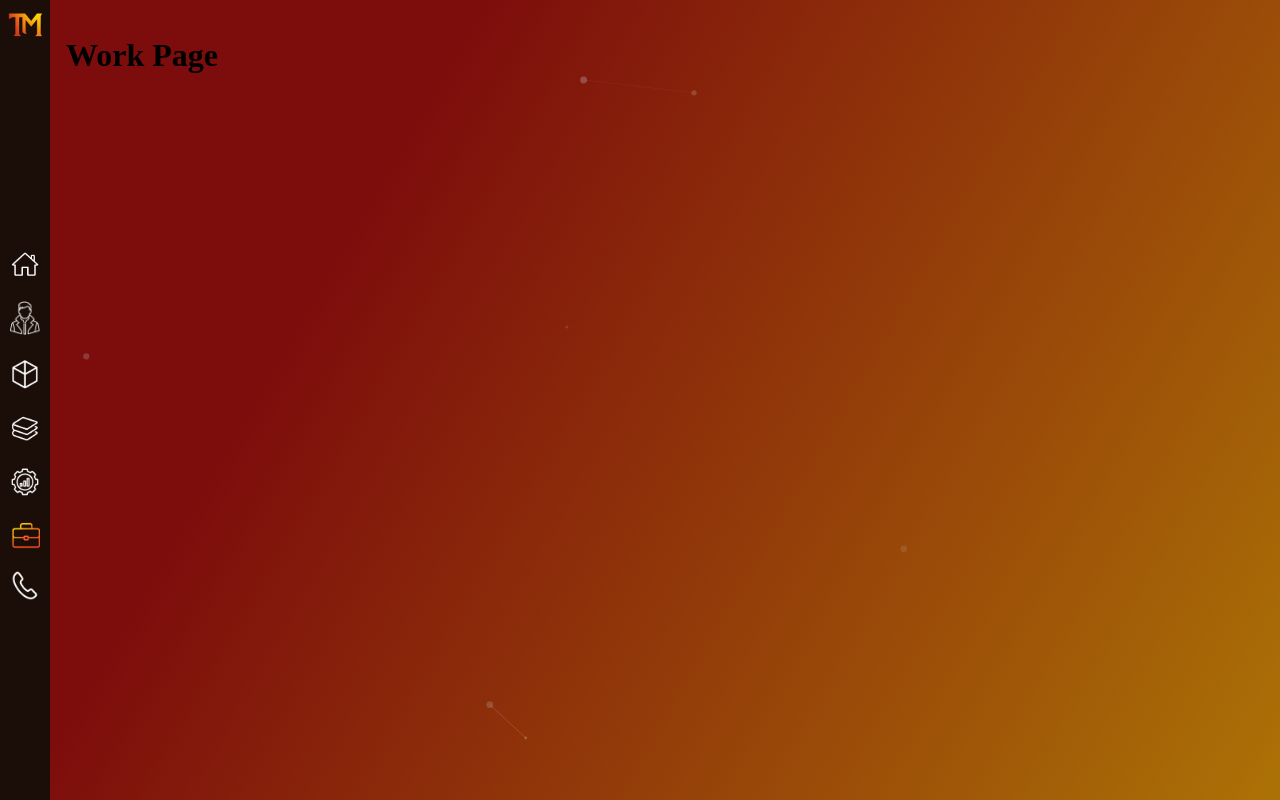
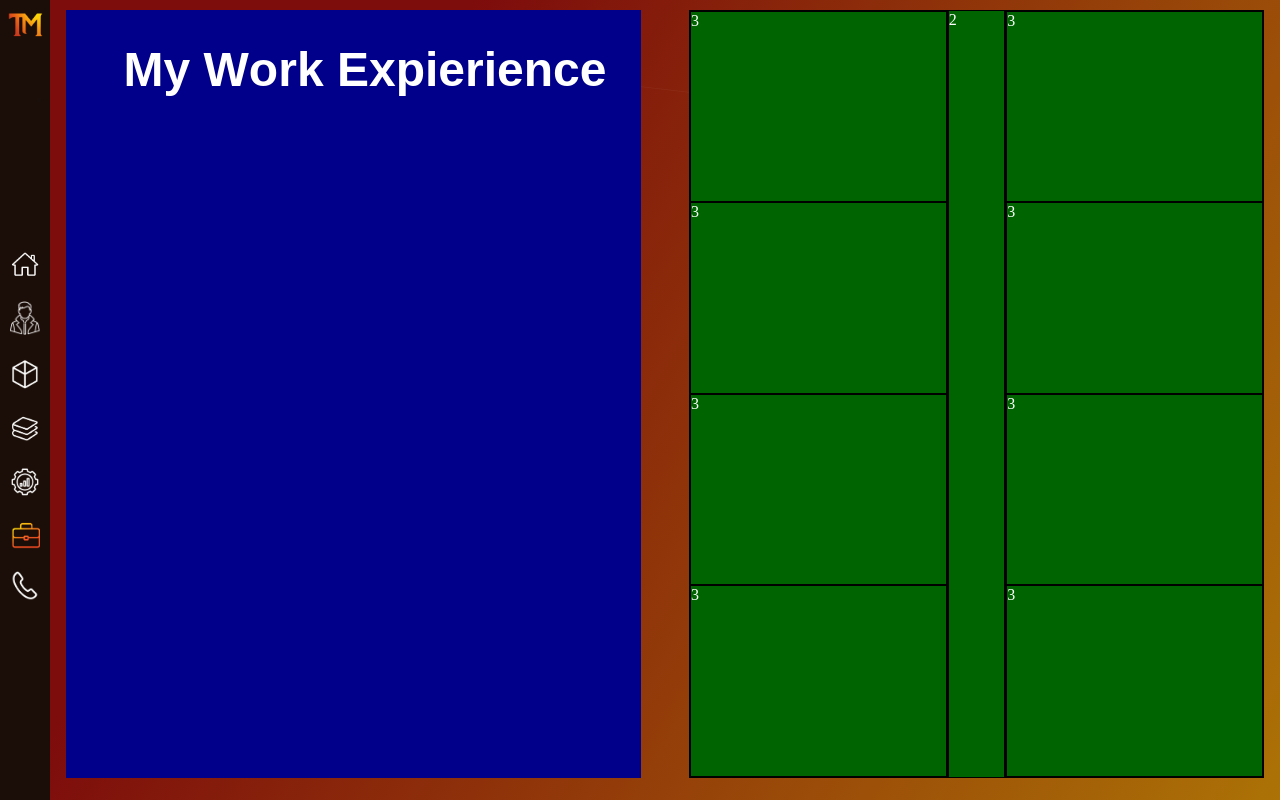
Before and after one commit to taha-malik27/myPortfolioWebsite, a Next.js app in the folder myportfoliowebsite/: page /work in a window 1280 px wide. Built offline with nearby package versions, Linux system fonts and the light colour scheme; a web font is replaced by a local one.

Commit message:
starting on visuals section for the work page, just outlining the strucvture currently

```diff
--- a/myportfoliowebsite/src/app/work/page.tsx
+++ b/myportfoliowebsite/src/app/work/page.tsx
@@ -5,6 +5,7 @@ import React from 'react'
 import ParticlesBackground from '@/components/ParticlesBackground';
 import LoadingScreen from '@/components/LoadingScreen';
 import { usePageLoader } from '@/hooks/usePageLoader';
+import WorkCard from '@/components/cards/WorkCard';
 
 function ExperiencePage() {
     const isLoading = usePageLoader(1200); // 1.2 seconds
@@ -25,7 +26,7 @@ function ExperiencePage() {
             </div>
 
             {/* Right side: main content */}
-            <div className={"gradient"} style={{ position: "relative", padding: "1rem", color: "black", overflow: "hidden"}}>
+            <div className={"gradient"} style={{ position: "relative", padding: "1rem", color: "white", overflow: "hidden", paddingRight:"0"}}>
                 {/* Gradient and Particles load immediately */}
                 <ParticlesBackground />
 
@@ -39,7 +40,7 @@ function ExperiencePage() {
                     opacity: isLoading ? 0 : 1,
                     transition: 'opacity 0.3s ease-in',
                 }}>
-                    <h1>Work Page</h1>
+                    <WorkCard backgroundColor = "transparent" />
                 </div>
             </div>
         </div>
--- a/myportfoliowebsite/src/components/cards/ProjectCard.tsx
+++ b/myportfoliowebsite/src/components/cards/ProjectCard.tsx
@@ -39,7 +39,7 @@ const projects: Project[] = [
         id: "portfolio",
         title: "Personal Portfolio",
         tagline: "Interactive 3D Portfolio Experience",
-        tags: ["Next.js", "Three.js", "React", "TypeScript"],
+        tags: ["Next.js", "Three.js", "React.js", "TypeScript"],
         color: "#fc8803",
         description: "This portfolio is where I went all in on creating something that stands out. The centerpiece is a fully interactive 3D room you can explore with orbit or first-person controls. Built with React Three Fiber, Three.js, and physics simulation using Rapier. Beyond the 3D experience, I built custom interactive components like the rotating skill halo, Venn diagram selector, and particle backgrounds. Runs on Next.js 16 with TypeScript and Tailwind CSS v4, fully responsive. A playground for 3D graphics programming and modern web dev wrapped in a cyberpunk synthwave aesthetic.",
         roughWorkLink: "https://github.com/taha-malik27/myPortfolioWebsite",
--- /dev/null
+++ b/myportfoliowebsite/src/components/cards/WorkCard.tsx
@@ -0,0 +1,134 @@
+"use client"
+
+import React, { useState, useEffect } from 'react';
+import HoverText from '@/components/HoverText';
+import ProjectImageGallery from '@/components/image/ProjectImageGallery';
+
+interface WorkCardProps {
+    backgroundColor?: string;
+}
+
+const WorkCard: React.FC<WorkCardProps> = ({ backgroundColor = "transparent" }) => {
+
+    return(
+
+
+
+        <div
+            className="fade-in div-scroll"
+            style={{
+                /* Positioning */
+                position: "relative",
+                zIndex: 1,
+
+                /* Layout */
+                display: "grid",
+                gridTemplateColumns: "48% 4% 48%",
+                justifyContent: "center",
+                justifyItems: "center",
+
+                /* Sizing */
+                height: "calc(100vh - 2rem)",
+
+                /* Spacing */
+                marginTop: "-0.5%",
+                paddingRight: "1rem",
+
+                /* Overflow */
+                overflowY: "auto",
+                overflowX: "hidden",
+
+                /* Appearance */
+                backgroundColor: backgroundColor
+            }}
+        >
+
+            {/* Left Section - Work Experience Details*/}
+            <div style={{
+                alignSelf: "center",
+                paddingLeft:"10%",
+                paddingRight: "5%",
+                width: "100%",
+                boxSizing: "border-box",
+                height:"100%",
+                backgroundColor:"darkblue"
+
+            }}>
+
+            {/* Header - Matches other pages */}
+            <h1 style={{margin: 0, marginTop: "2rem", marginBottom: "1rem"}}>
+
+                    <HoverText text="My Work Expierience" className="header-styling" />
+
+            </h1>
+
+
+
+
+
+            </div>
+
+            {/* Middle Section, just a spacer*/ }
+            <div>
+
+            </div>
+
+
+            {/*Right Section, Visual Vertical Timeline*/}
+            <div className='div-scroll' style={{
+                overflowY: "scroll",
+                height:"100%",
+                width:"100%",
+                backgroundColor:'darkgreen',
+                display: "grid",
+                gridTemplateColumns:" 45% 10% 45%",
+
+
+
+                }}>
+
+
+                <div style={{border:"black 1px solid",
+                    display:"grid",
+                    gridAutoRows: "1fr"
+                }}>
+
+                    <div style={{border:"black 1px solid"}}>3</div>
+                    <div style={{border:"black 1px solid"}}>3</div>
+                    <div style={{border:"black 1px solid"}}>3</div>
+                    <div style={{border:"black 1px solid"}}>3</div>
+
+                </div>
+
+
+                <div style={{border:"black 1px solid",
+                    display:"grid",
+                    gridAutoRows: "1fr"
+                }}>2</div>
+
+
+                <div style={{border:"black 1px solid",
+                    display:"grid",
+                    gridAutoRows: "1fr"
+                }}>
+
+                    <div style={{border:"black 1px solid"}}>3</div>
+                    <div style={{border:"black 1px solid"}}>3</div>
+                    <div style={{border:"black 1px solid"}}>3</div>
+                    <div style={{border:"black 1px solid"}}>3</div>
+
+                </div>
+
+
+
+
+            </div>
+
+
+
+
+        </div>)
+}
+
+
+export default WorkCard;
```
